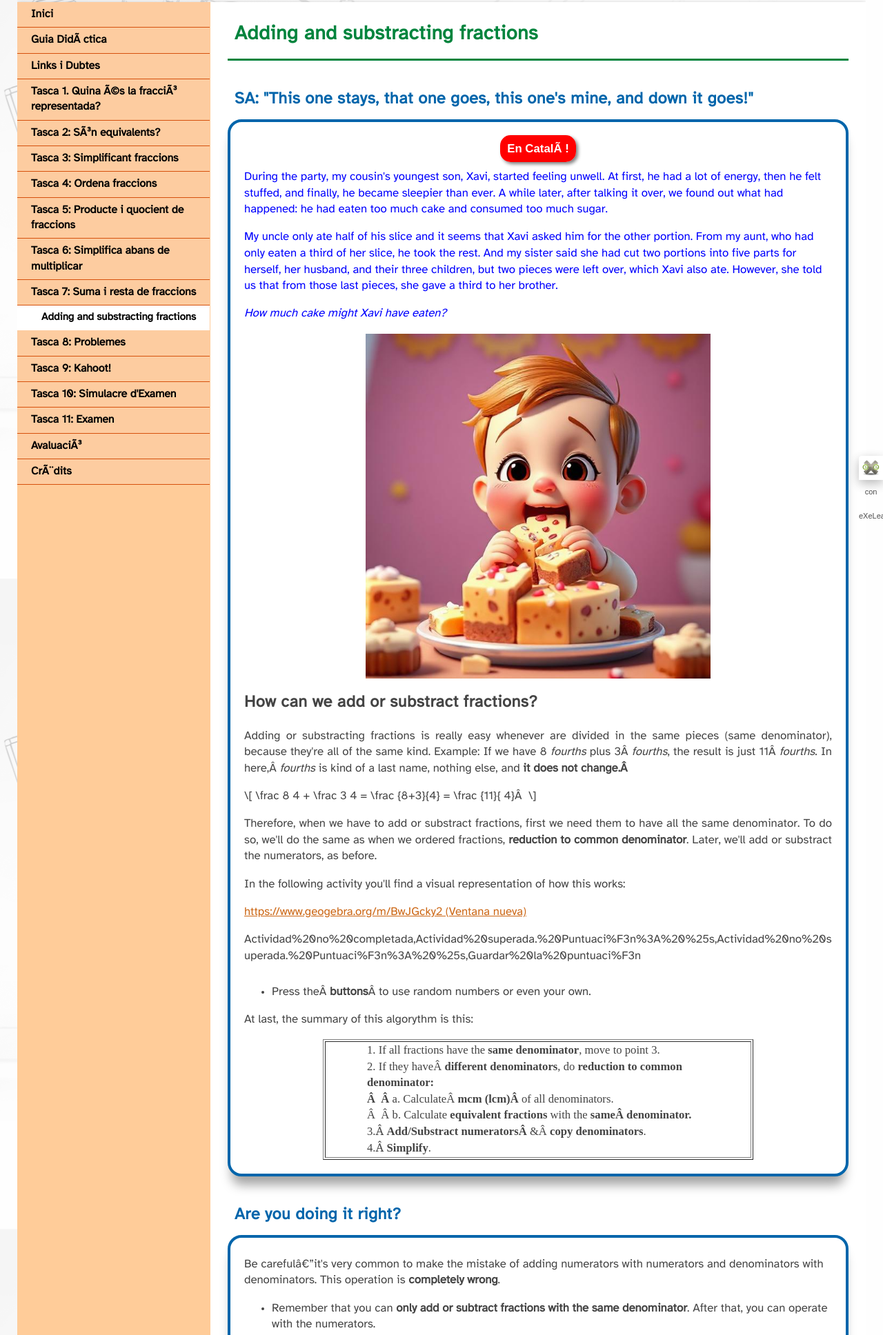
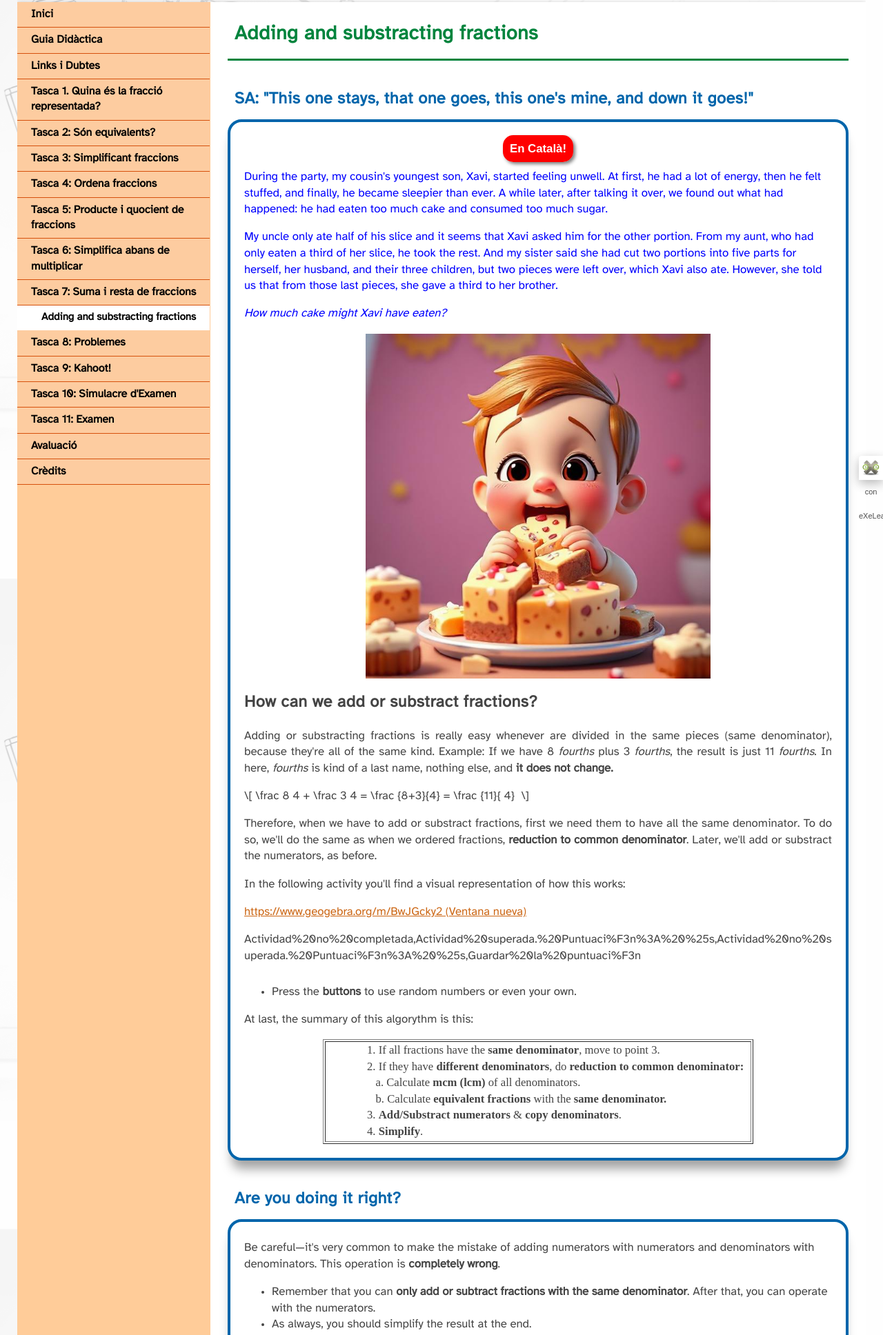
Before and after one commit to pepmvila/pepmvila2, a plain HTML site: page adding_and_substracting_fractions.html in a window 1280 px wide. Shown: the part 104-2040 px from the top of the page at 69% size. Drawn offline with Linux system fonts and the light colour scheme; a script that the page names is missing.

Commit message:
Update adding_and_substracting_fractions.html

```diff
--- a/adding_and_substracting_fractions.html
+++ b/adding_and_substracting_fractions.html
@@ -7,7 +7,7 @@
 <meta http-equiv="content-type" content="text/html;  charset=utf-8" />
 <title>Adding and substracting fractions | SA - Festa de Fraccions </title>
 <link rel="shortcut icon" href="favicon.ico" type="image/x-icon" />
-<meta name="author" content="JosÃ© M. Vila" />
+<meta name="author" content="José M. Vila" />
 <link rel="license" type="text/html" href="http://creativecommons.org/licenses/by-sa/4.0/" />
 <meta name="generator" content="eXeLearning 2.9 - exelearning.net" />
 <!--[if lt IE 9]><script type="text/javascript" src="exe_html5.js"></script><![endif]-->
@@ -20,12 +20,12 @@
 </head>
 <body class="exe-web-site exe-auto-math" id="exe-node-25"><script type="text/javascript">document.body.className+=" js"</script>
 <div id="content">
-<p id="skipNav"><a href="#main" class="sr-av">Omet navegaciÃ³</a></p>
+<p id="skipNav"><a href="#main" class="sr-av">Omet navegació</a></p>
 <header id="header" ><div id="headerContent">SA - Festa de Fraccions</div></header>
 <nav id="siteNav">
 <ul>
    <li><a href="index.html" class="daddy main-node">Inici</a></li>
-   <li><a href="guia_didctica.html" class="daddy">Guia DidÃ ctica</a>
+   <li><a href="guia_didctica.html" class="daddy">Guia Didàctica</a>
    <ul class="other-section">
       <li><a href="didactic_guide.html" class="no-ch">Didactic Guide</a></li>
    </ul>
@@ -35,12 +35,12 @@
       <li><a href="links_and_doubts.html" class="no-ch">Links and Doubts</a></li>
    </ul>
    </li>
-   <li><a href="tasca_1_quina_s_la_fracci_representada.html" class="daddy">Tasca 1. Quina Ã©s la fracciÃ³ representada?</a>
+   <li><a href="tasca_1_quina_s_la_fracci_representada.html" class="daddy">Tasca 1. Quina és la fracció representada?</a>
    <ul class="other-section">
       <li><a href="whats_the_represented_fraction.html" class="no-ch">What's the represented fraction?</a></li>
    </ul>
    </li>
-   <li><a href="tasca_2_sn_equivalents.html" class="daddy">Tasca 2: SÃ³n equivalents?</a>
+   <li><a href="tasca_2_sn_equivalents.html" class="daddy">Tasca 2: Són equivalents?</a>
    <ul class="other-section">
       <li><a href="are_they_equivalent.html" class="no-ch">Are they equivalent?</a></li>
    </ul>
@@ -78,17 +78,17 @@
    <li><a href="tasca_9_kahoot.html" class="no-ch">Tasca 9: Kahoot!</a></li>
    <li><a href="tasca_10_simulacre_dexamen.html" class="no-ch">Tasca 10: Simulacre d'Examen</a></li>
    <li><a href="tasca_11_examen.html" class="no-ch">Tasca 11: Examen</a></li>
-   <li><a href="avaluaci.html" class="daddy">AvaluaciÃ³</a>
+   <li><a href="avaluaci.html" class="daddy">Avaluació</a>
    <ul class="other-section">
       <li><a href="avaluation.html" class="no-ch">Avaluation</a></li>
    </ul>
    </li>
-   <li><a href="crdits.html" class="no-ch">CrÃ¨dits</a></li>
+   <li><a href="crdits.html" class="no-ch">Crèdits</a></li>
 </ul>
 </nav>
 <div id='topPagination'>
 <nav class="pagination noprt">
-<a href="tasca_7_suma_i_resta_de_fraccions.html" class="prev"><span><span>&laquo; </span>Anterior</span></a> <span class="sep">| </span><a href="tasca_8_problemes.html" class="next"><span>SegÃ¼ent<span> &raquo;</span></span></a>
+<a href="tasca_7_suma_i_resta_de_fraccions.html" class="prev"><span><span>&laquo; </span>Anterior</span></a> <span class="sep">| </span><a href="tasca_8_problemes.html" class="next"><span>Següent<span> &raquo;</span></span></a>
 </nav>
 </div>
 <div id="main-wrapper">
@@ -100,23 +100,23 @@
 <div class="iDevice_inner">
 <div class="iDevice_content_wrapper">
 <div id="ta64_127_2" class="block iDevice_content">
-<div class="auto-geogebra auto-geogebra-BwJGcky2 auto-geogebra-width-678 auto-geogebra-height-484 language-es ShowAuthor0 auto-geogebra-scale-100 auto-geogebra-evaluation-id-0 auto-geogebra-ideviceid-202522274359-60"><div class="auto-geogebra-instructions"><p style="text-align: center;"><a href="tasca_7_suma_i_resta_de_fraccions.html" style="border-radius: 15px; padding: 10px; font-family: Arial; background-color: red; color: white; text-decoration: none; box-shadow: 3px 3px 5px grey; font-weight: bold;"> En CatalÃ !</a></p>
+<div class="auto-geogebra auto-geogebra-BwJGcky2 auto-geogebra-width-678 auto-geogebra-height-484 language-es ShowAuthor0 auto-geogebra-scale-100 auto-geogebra-evaluation-id-0 auto-geogebra-ideviceid-202522274359-60"><div class="auto-geogebra-instructions"><p style="text-align: center;"><a href="tasca_7_suma_i_resta_de_fraccions.html" style="border-radius: 15px; padding: 10px; font-family: Arial; background-color: red; color: white; text-decoration: none; box-shadow: 3px 3px 5px grey; font-weight: bold;"> En Català!</a></p>
 <p><span style="color: #0000ff;">During the party, my cousin's youngest son, Xavi, started feeling unwell. At first, he had a lot of energy, then he felt stuffed, and finally, he became sleepier than ever. A while later, after talking it over, we found out what had happened: he had eaten too much cake and consumed too much sugar.</span></p>
 <p><span style="color: #0000ff;">My uncle only ate half of his slice and it seems that Xavi asked him for the other portion. From my aunt, who had only eaten a third of her slice, he took the rest. And my sister said she had cut two portions into five parts for herself, her husband, and their three children, but two pieces were left over, which Xavi also ate. However, she told us that from those last pieces, she gave a third to her brother.</span></p>
 <p><em><span style="color: #0000ff;">How much cake might Xavi have eaten?</span></em></p>
 <p><em><span style="color: #0000ff;"><img src="T7.jpg" alt="" width="500" height="500" style="display: block; margin-left: auto; margin-right: auto;" /></span></em></p>
 <h2 style="text-align: justify;">How can we add or substract fractions?</h2>
-<p style="text-align: justify;">Adding or substracting fractions is really easy whenever are divided in the same pieces (same denominator), because they're all of the same kind. Example: If we have 8 <em>fourths</em> plus 3Â <em>fourths</em>, the result is just 11Â <em>fourths</em>. In here,Â <em>fourths</em> is kind of a last name, nothing else, and <strong>it does not change.Â </strong></p>
-<p style="text-align: justify;">\[ \frac 8 4 + \frac 3 4 = \frac {8+3}{4} = \frac {11}{ 4}Â  \]</p>
+<p style="text-align: justify;">Adding or substracting fractions is really easy whenever are divided in the same pieces (same denominator), because they're all of the same kind. Example: If we have 8 <em>fourths</em> plus 3 <em>fourths</em>, the result is just 11 <em>fourths</em>. In here, <em>fourths</em> is kind of a last name, nothing else, and <strong>it does not change. </strong></p>
+<p style="text-align: justify;">\[ \frac 8 4 + \frac 3 4 = \frac {8+3}{4} = \frac {11}{ 4}  \]</p>
 <p style="text-align: justify;">Therefore, when we have to add or substract fractions, first we need them to have all the same denominator. To do so, we'll do the same as when we ordered fractions, <strong>reduction to common denominator</strong>. Later, we'll add or substract the numerators, as before.</p>
 <p style="text-align: justify;">In the following activity you'll find a visual representation of how this works:</p></div><p><a href="https://www.geogebra.org/m/BwJGcky2" target="_blank">https://www.geogebra.org/m/BwJGcky2 (Ventana nueva)</a></p><div class="auto-geogebra-author js-hidden">Proyecto%20CREA.%20Consejer%EDa%20de%20Educaci%F3n%20y%20Empleo%20de%20la%20Junta%20de%20Extremadura%20%28Espa%F1a%29,https%3A//ggbm.at/7659362,Suma%20y%20Resta%20de%20Fracciones%20y%20Porciones,0,Autor%EDa</div><div class="auto-geogebra-messages-evaluation">Actividad%20no%20completada,Actividad%20superada.%20Puntuaci%F3n%3A%20%25s,Actividad%20no%20superada.%20Puntuaci%F3n%3A%20%25s,Guardar%20la%20puntuaci%F3n</div><div class="auto-geogebra-extra-content"><ul style="font-size: 16.8px;">
-<li>Press theÂ <strong>buttons</strong>Â to use random numbers or even your own.</li>
+<li>Press the <strong>buttons</strong> to use random numbers or even your own.</li>
 </ul>
 <p style="font-size: 16.8px;">At last, the summary of this algorythm is this:</p>
 <table border="1" style="font-size: 16.8px; width: 624px; margin-left: auto; margin-right: auto;">
 <tbody style="padding-left: 30px;">
 <tr style="padding-left: 30px;">
-<td style="width: 555px; padding-left: 60px;"><span style="font-size: 12.5pt; line-height: 107%; font-family: 'inherit', serif;">1. If all fractions have the <b>same</b> <b>denominator</b>, move to point 3.<br />2. If they haveÂ <b>different denominators</b>, do <b>reduction to common denominator:<br />Â  Â </b>a. CalculateÂ <b>mcm (lcm)Â </b>of all denominators.<br />Â  Â b. Calculate <b>equivalent fractions </b>with the <b>same</b><b>Â denominator.<br /></b></span><span style="font-size: 12.5pt; line-height: 107%; font-family: Tahoma, sans-serif;"></span><span style="font-size: 12.5pt; line-height: 107%; font-family: 'inherit', serif;">3.</span><span style="font-size: 12.5pt; line-height: 107%; font-family: Cambria, serif;">Â </span><b><span style="font-size: 12.5pt; line-height: 107%; font-family: 'inherit', serif;">Add/Substract numeratorsÂ </span></b><span style="font-size: 12.5pt; line-height: 107%; font-family: 'inherit', serif;">&amp;Â <b>copy denominators</b>.<br /><span style="font-size: 12.5pt; line-height: 107%; font-family: 'inherit', serif;">4.</span><span style="font-size: 12.5pt; line-height: 107%; font-family: Cambria, serif;">Â </span><b style="font-family: 'Atkinson Hyperlegible', Arial, Helvetica, sans-serif; font-size: 16.8px;"><span style="font-size: 12.5pt; line-height: 107%; font-family: 'inherit', serif;">Simplify</span></b><span style="font-size: 12.5pt; line-height: 107%; font-family: 'inherit', serif;">.</span></span></td>
+<td style="width: 555px; padding-left: 60px;"><span style="font-size: 12.5pt; line-height: 107%; font-family: 'inherit', serif;">1. If all fractions have the <b>same</b> <b>denominator</b>, move to point 3.<br />2. If they have <b>different denominators</b>, do <b>reduction to common denominator:<br />   </b>a. Calculate <b>mcm (lcm) </b>of all denominators.<br />   b. Calculate <b>equivalent fractions </b>with the <b>same</b><b> denominator.<br /></b></span><span style="font-size: 12.5pt; line-height: 107%; font-family: Tahoma, sans-serif;"></span><span style="font-size: 12.5pt; line-height: 107%; font-family: 'inherit', serif;">3.</span><span style="font-size: 12.5pt; line-height: 107%; font-family: Cambria, serif;"> </span><b><span style="font-size: 12.5pt; line-height: 107%; font-family: 'inherit', serif;">Add/Substract numerators </span></b><span style="font-size: 12.5pt; line-height: 107%; font-family: 'inherit', serif;">&amp; <b>copy denominators</b>.<br /><span style="font-size: 12.5pt; line-height: 107%; font-family: 'inherit', serif;">4.</span><span style="font-size: 12.5pt; line-height: 107%; font-family: Cambria, serif;"> </span><b style="font-family: 'Atkinson Hyperlegible', Arial, Helvetica, sans-serif; font-size: 16.8px;"><span style="font-size: 12.5pt; line-height: 107%; font-family: 'inherit', serif;">Simplify</span></b><span style="font-size: 12.5pt; line-height: 107%; font-family: 'inherit', serif;">.</span></span></td>
 </tr>
 </tbody>
 </table></div></div>
@@ -131,7 +131,7 @@
 <div class="iDevice_inner">
 <div class="iDevice_content_wrapper">
 <div id="ta65_128_2" class="block iDevice_content">
-<div class="auto-geogebra auto-geogebra-PDCUBmM5 auto-geogebra-width-586 auto-geogebra-height-379 language-es ShowAuthor0 auto-geogebra-scale-100 auto-geogebra-evaluation-id-0 auto-geogebra-ideviceid-202522274850-60"><div class="auto-geogebra-instructions"><p>Be carefulâ€”it's very common to make the mistake of adding numerators with numerators and denominators with denominators. This operation is <strong>completely wrong</strong>.</p>
+<div class="auto-geogebra auto-geogebra-PDCUBmM5 auto-geogebra-width-586 auto-geogebra-height-379 language-es ShowAuthor0 auto-geogebra-scale-100 auto-geogebra-evaluation-id-0 auto-geogebra-ideviceid-202522274850-60"><div class="auto-geogebra-instructions"><p>Be careful—it's very common to make the mistake of adding numerators with numerators and denominators with denominators. This operation is <strong>completely wrong</strong>.</p>
 <ul>
 <li>Remember that you can <strong>only add or subtract fractions with the same denominator</strong>. After that, you can operate with the numerators.</li>
 <li>As always, you should simplify the result at the end.</li>
@@ -144,13 +144,13 @@
 </div>
 </article>
 <div id="packageLicense" class="cc cc-by-sa">
-<p><span>Llicenciat sota la </span> <a rel="license" href="http://creativecommons.org/licenses/by-sa/4.0/">LlicÃ¨ncia Creative Commons Reconeixement CompartirIgual 4.0</a></p>
+<p><span>Llicenciat sota la </span> <a rel="license" href="http://creativecommons.org/licenses/by-sa/4.0/">Llicència Creative Commons Reconeixement CompartirIgual 4.0</a></p>
 </div>
 </section>
 </div>
 <div id='bottomPagination'>
 <nav class="pagination noprt">
-<a href="tasca_7_suma_i_resta_de_fraccions.html" class="prev"><span><span>&laquo; </span>Anterior</span></a> <span class="sep">| </span><a href="tasca_8_problemes.html" class="next"><span>SegÃ¼ent<span> &raquo;</span></span></a>
+<a href="tasca_7_suma_i_resta_de_fraccions.html" class="prev"><span><span>&laquo; </span>Anterior</span></a> <span class="sep">| </span><a href="tasca_8_problemes.html" class="next"><span>Següent<span> &raquo;</span></span></a>
 </nav>
 </div>
 </div>
```
